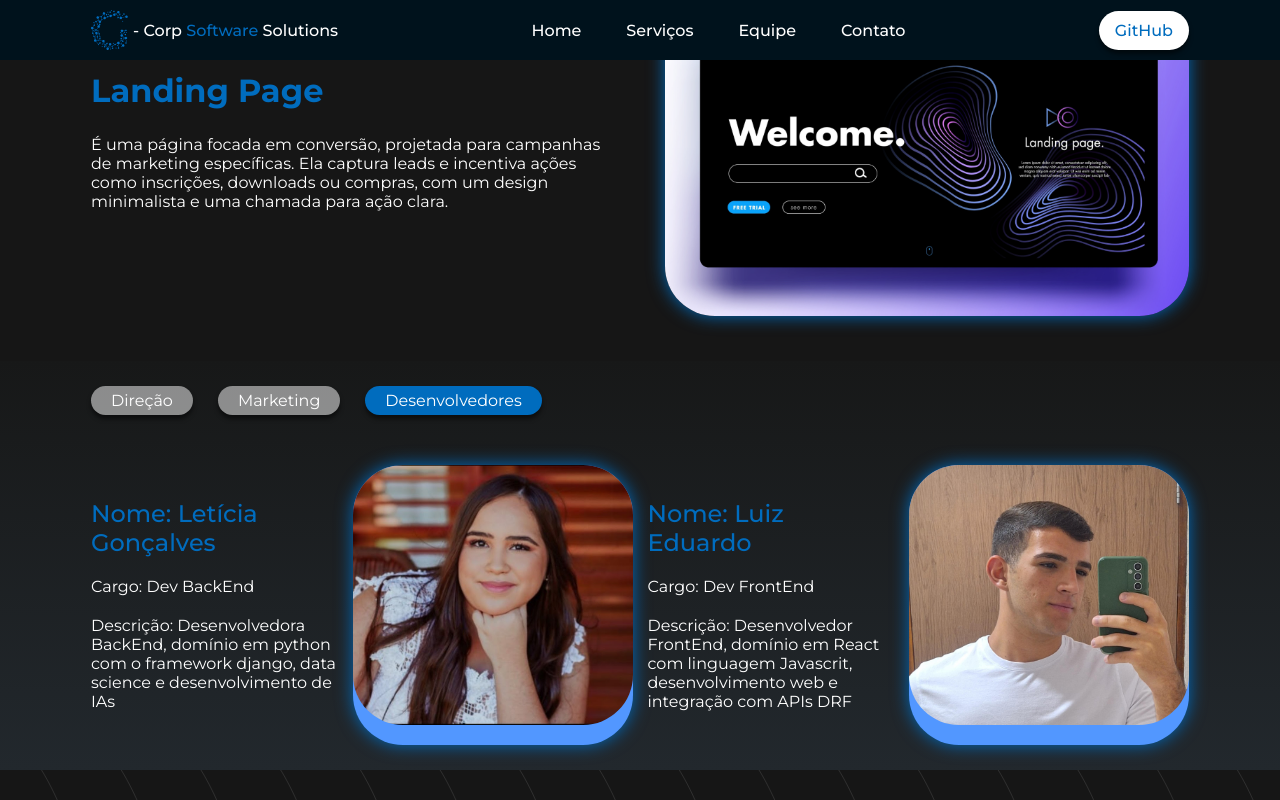
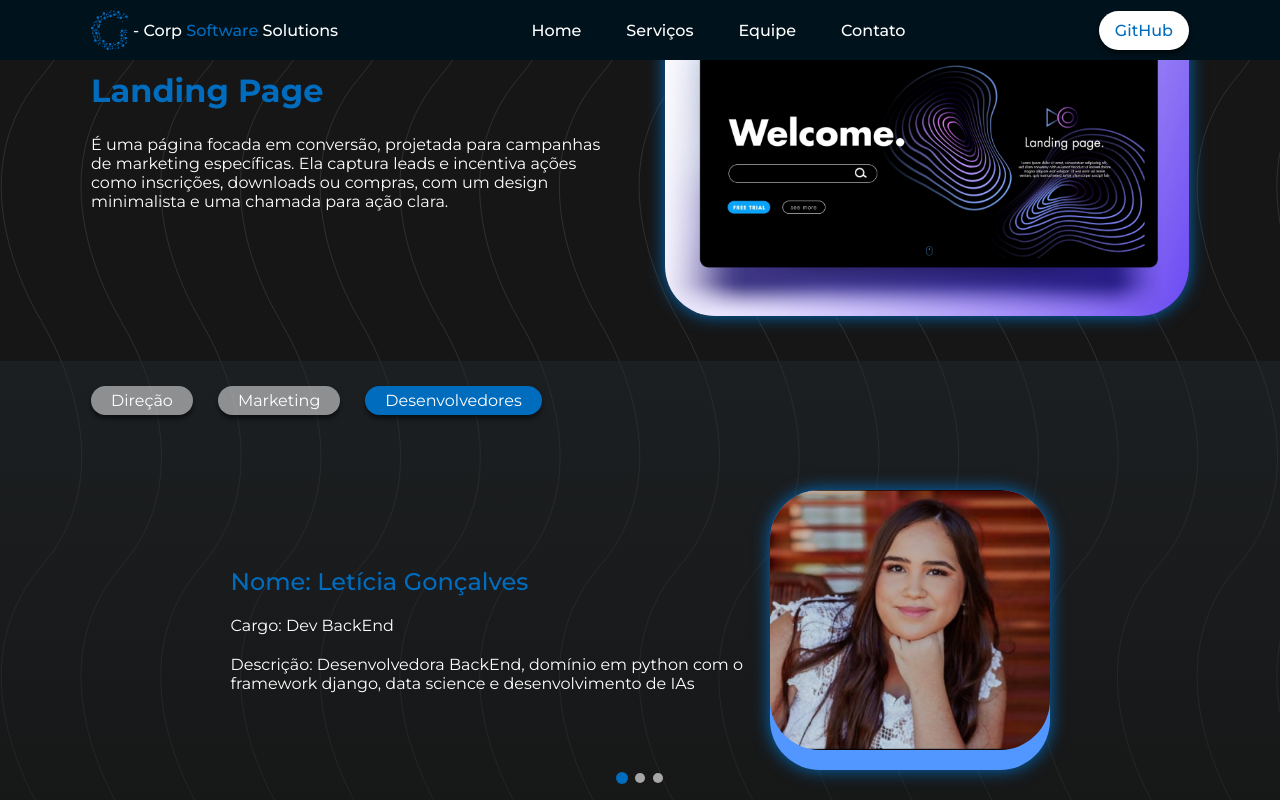
Before and after one commit to LuizEdu-AR/g_corp_landing_page, a React (Vite) app: page / in a window 1280 px wide. Both pictures are taken after a click on the button "Desenvolvedores". Shown: the part 658-1458 px from the top of the page. Built offline with nearby package versions, Linux system fonts and the light colour scheme.

Commit message:
alterações finais, eu acho

```diff
--- a/package.json
+++ b/package.json
@@ -16,7 +16,8 @@
     "@mui/material": "^5.15.20",
     "react": "^18.2.0",
     "react-dom": "^18.2.0",
-    "react-router-dom": "^6.23.1"
+    "react-router-dom": "^6.23.1",
+    "swiper": "^11.1.4"
   },
   "devDependencies": {
     "@types/react": "^18.2.66",
--- a/src/App.css
+++ b/src/App.css
@@ -2,4 +2,5 @@
   width: 100%;
   height: 100%;
   background-color: #161616;
+  background-image: url("./assets/svg/backgroundapp.svg");
 }
--- a/src/components/Contact/styles.css
+++ b/src/components/Contact/styles.css
@@ -6,7 +6,7 @@
     width: 100%;
     max-height: 515px;
     padding: 50px 214px;
-    background-image: url("../../assets/svg/backgroundapp.svg");
+    /* background-image: url("../../assets/svg/backgroundapp.svg"); */
 }
 
 .contact-container{
--- a/src/components/Developers/index.jsx
+++ b/src/components/Developers/index.jsx
@@ -1,10 +1,40 @@
-import React from 'react'
+import { Navigation, Pagination, Scrollbar, A11y, Autoplay } from 'swiper/modules';
+
+import { Swiper, SwiperSlide } from 'swiper/react';
+
+import 'swiper/css';
+import 'swiper/css/pagination';
 
 import './styles.css'
 
 const Developers = () => {
   return (
     <div className='developer-main-container'>
+      <Swiper
+        modules={[Navigation, Pagination, Scrollbar, A11y, Autoplay ]}
+        spaceBetween={100}
+        slidesPerView={2}
+        pagination={{ clickable: true }}
+        autoplay={{
+          delay: 8000,
+          disableOnInteraction: false,
+        }}
+        onSwiper={(swiper) => console.log(swiper)}
+        onSlideChange={() => console.log('slide change')}
+        className='swiper-container'
+        style={{ padding: "25px" }}
+        breakpoints={{
+          640: {
+            slidesPerView: 1,
+            spaceBetween: 20
+          },
+          768: {
+            slidesPerView: 1,
+            spaceBetween: 40
+          },
+        }}
+      >
+        <SwiperSlide>
           <div className="developer-container lets">
             <div className="info-developer">
               <h2>Nome: Letícia Gonçalves</h2>
@@ -15,6 +45,8 @@ const Developers = () => {
               <div className="img let"></div>
             </div>
           </div>
+        </SwiperSlide>
+        <SwiperSlide>
           <div className="developer-container">
             <div className="info-developer">
               <h2>Nome: Luiz Eduardo</h2>
@@ -25,6 +57,20 @@ const Developers = () => {
               <div className="img luiz"></div>
             </div>
           </div>
+        </SwiperSlide>
+        <SwiperSlide>
+          <div className="developer-container">
+            <div className="info-developer">
+              <h2>Nome: Orlando &#40;Rooy&#41;</h2>
+              <p>Cargo: Designer Gráfico</p>
+              <p className='description'>Descrição: Desenvolvedor FrontEnd, domínio em React com linguagem Javascrit, desenvolvimento web e integração com APIs DRF</p>
+            </div>
+            <div className="img-developer">
+              <div className="img rooy"></div>
+            </div>
+          </div>
+        </SwiperSlide>
+      </Swiper>
     </div>
   )
 }
--- a/src/components/Developers/styles.css
+++ b/src/components/Developers/styles.css
@@ -1,4 +1,18 @@
-.developer-main-container{
+.swiper-pagination-bullet {
+    background-color: #cccccc;
+    opacity: 0.8;
+    width: 10px;
+    height: 10px;
+    transition: 0.7s;
+}
+
+.swiper-pagination-bullet-active {
+    background-color: #006CBE;
+    opacity: 1;
+    transform: scale(1.2);
+}
+
+.developer-main-container {
     box-sizing: border-box;
     display: flex;
     align-items: center;
@@ -8,7 +22,7 @@
     gap: 15px;
 }
 
-.developer-container{
+.developer-container {
     display: flex;
     justify-content: center;
     align-items: center;
@@ -17,7 +31,7 @@
     width: 100%;
 }
 
-.info-developer{
+.info-developer {
     display: flex;
     flex-direction: column;
     justify-content: center;
@@ -26,17 +40,17 @@
     gap: 20px;
 }
 
-.info-developer h2{
+.info-developer h2 {
     font-weight: 500;
     color: #006CBE;
 }
 
-.info-developer p{
+.info-developer p {
     font-size: 16px;
     color: #fff;
 }
 
-.img-developer{
+.img-developer {
     max-width: 280px;
     max-height: 280px;
     border-radius: 50px;
@@ -47,83 +61,94 @@
     box-shadow: 0px 0px 16.68px 0px rgba(0, 108, 190, 1);
 }
 
-.img{
+.img {
     width: 280px;
     height: 260px;
     border-radius: 50px;
 }
 
-.let{
+.let {
     background-image: url("../../assets/img/let.jfif");
     background-size: cover;
     background-position: center;
 }
 
-.luiz{
+.luiz {
     background-image: url("../../assets/img/luiz.jfif");
     background-size: cover;
     background-position: center;
 }
 
 /* media queries */
-@media screen and (min-width: 320px) and (max-width: 375px){
-    .developer-main-container{
-        padding: 35px 20px;
+@media screen and (min-width: 320px) and (max-width: 375px) {
+    .developer-main-container {
+        padding: 10px 5px;
         gap: 10px;
-        overflow-x: auto;
-        width: 750px;
+        width: 100%;
     }
 
-    .info-developer{
+    .developer-container {
+        flex-direction: column;
+        gap: 5px;
+        align-items: center;
+        justify-content: center;
+    }
+
+    .info-developer {
         width: 200px;
     }
 
-    .info-developer h2{
-        font-size: 24px;
+    .info-developer h2 {
+        font-size: 12px;
+        text-align: center;
     }
 
-    .info-developer p{
-        font-size: 14px;
+    .info-developer p {
+        font-size: 10px;
+        text-align: center;
     }
 
-    .img-developer{
-        max-width: 200px;
-        max-height: 200px;
+    .img-developer {
+        max-width: 140px;
+        max-height: 140px;
     }
 
-    .img{
-        width: 200px;
-        height: 180px;
+    .img {
+        width: 140px;
+        height: 120px;
     }
 
+    .description {
+        display: none;
+    }
 }
 
 @media screen and (min-width: 375px) and (max-width: 425px) {
     .developer-main-container {
-        gap: 200px;
+        padding: 25px 20px;
+        gap: 10px;
         width: 100%;
-        overflow-x: auto;
-        white-space: nowrap;
-        height: 300px;
     }
 
     .developer-container {
-        display: flex;
+        flex-direction: column;
+        gap: 5px;
+        align-items: center;
         justify-content: center;
-        align-items: center;
-        gap: 120px;
     }
 
-    .description{
-        display: none;
+    .info-developer {
+        width: 200px;
     }
 
     .info-developer h2 {
         font-size: 16px;
+        text-align: center;
     }
 
     .info-developer p {
-        font-size: 12px;
+        font-size: 14px;
+        text-align: center;
     }
 
     .img-developer {
@@ -131,21 +156,38 @@
         max-height: 160px;
     }
 
-    .img-developer .img {
+    .img {
         width: 160px;
-        height: 150px;
+        height: 140px;
     }
 }
 
-@media screen and (min-width: 767px) and (max-width: 1024px){
-    .developer-main-container{
-        padding: 35px 35px;
-        overflow-x: auto;
-        gap: 100px;
+@media screen and (min-width: 425px) and (max-width: 767px) {
+    .developer-main-container {
+        padding: 25px 20px;
+        gap: 10px;
+        width: 100%;
     }
 
-    .info-developer{
-        width: 300px;
+    .developer-container {
+        flex-direction: column;
+        gap: 5px;
+        align-items: center;
+        justify-content: center;
+    }
+
+    .info-developer {
+        width: 200px;
+    }
+
+    .info-developer h2 {
+        font-size: 16px;
+        text-align: center;
+    }
+
+    .info-developer p {
+        font-size: 14px;
+        text-align: center;
     }
 
     .img-developer {
@@ -153,8 +195,39 @@
         max-height: 200px;
     }
 
-    .img{
+    .img {
         width: 200px;
         height: 180px;
     }
 }
+
+@media screen and (min-width: 767px) and (max-width: 1024px) {
+    .developer-main-container {
+        padding: 25px 20px;
+        gap: 10px;
+        overflow-x: auto;
+        width: 750px;
+    }
+
+    .info-developer {
+        width: 200px;
+    }
+
+    .info-developer h2 {
+        font-size: 24px;
+    }
+
+    .info-developer p {
+        font-size: 14px;
+    }
+
+    .img-developer {
+        max-width: 200px;
+        max-height: 200px;
+    }
+
+    .img {
+        width: 200px;
+        height: 180px;
+    }
+}
--- a/src/components/Footer/styles.css
+++ b/src/components/Footer/styles.css
@@ -2,7 +2,7 @@
     width: 100%;
     max-height: 300px;
     box-sizing: border-box;
-    background-color: rgba(0, 18, 28, .5);
+    background-color: rgba(0, 18, 28, .7);
     display: flex;
     align-items: center;
     justify-content: center;
--- a/src/components/HomePage/styles.css
+++ b/src/components/HomePage/styles.css
@@ -6,7 +6,8 @@
     justify-content: space-between;
     align-items: center;
     padding: 35px 91px;
-    background-image: url("../../assets/svg/backgroundapp.svg");
+    background: linear-gradient(0deg, rgba(23, 24, 24, .5) 0%, rgba(34, 40, 45, .5) 100%);
+    /* background-image: url("../../assets/svg/backgroundapp.svg"); */
 }
 
 .information-home {
--- a/src/components/Time/styles.css
+++ b/src/components/Time/styles.css
@@ -1,4 +1,4 @@
 .time-container {
     background: rgb(34, 40, 45);
-    background: linear-gradient(0deg, rgba(34, 40, 45, 1) 0%, rgba(23, 24, 24, 1) 100%);
+    background: linear-gradient(0deg, rgba(23, 24, 24, .5) 0%, rgba(34, 40, 45, .5) 100%);
 }
```
Also changed, not shown: 1 other file (tests, documents, lock files or other folders). Lines whose indentation alone changed are shown as unchanged.
